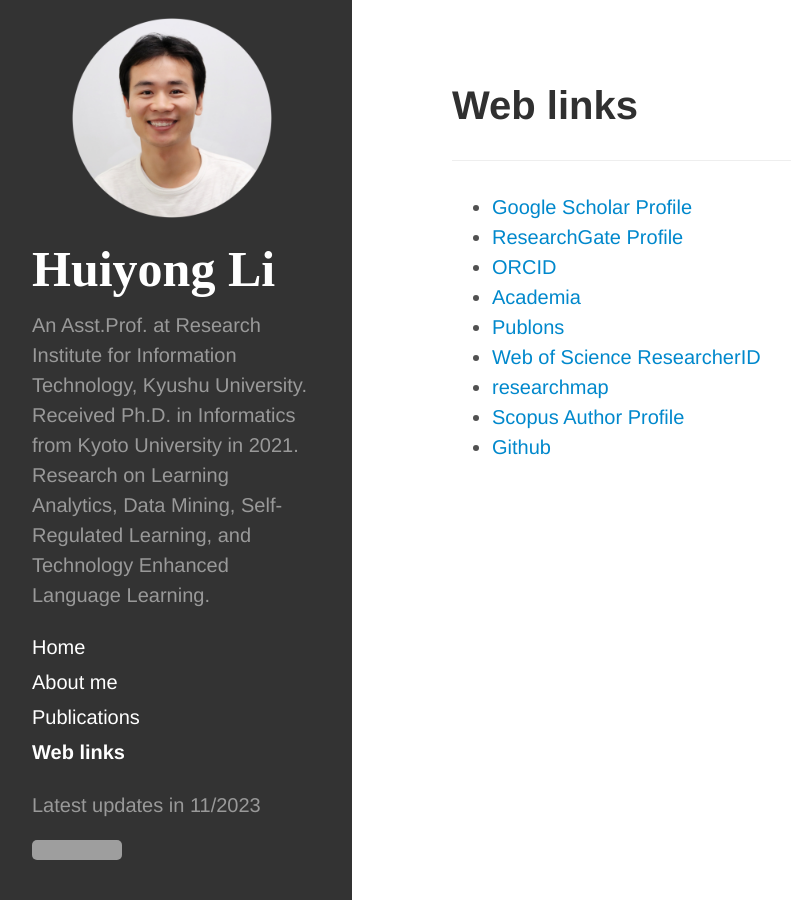
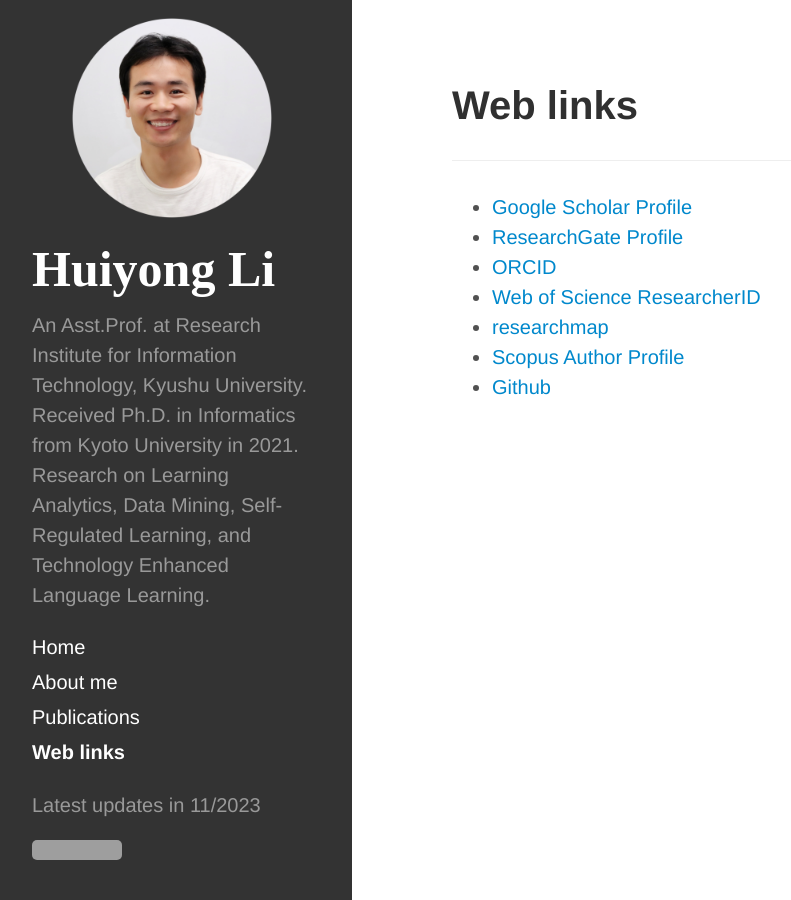
Before and after one commit to li-huiyong/li-huiyong.github.io, a Jekyll site: the page built from web-links.md, in a window 1280 px wide. Shown: the whole page, without its empty margins (8-799 px from the left). Built offline with Jekyll 4.4.1, drawn with Linux system fonts in a browser that asks for light colours; nearby versions of some CDN libraries; some web fonts are replaced; grey boxes are pictures that could not be loaded.

Commit message:
del links of Academia and Publons

```diff
--- a/web-links.md
+++ b/web-links.md
@@ -8,8 +8,6 @@ ___
 * [Google Scholar Profile](https://scholar.google.com/citations?user=TlruLP0AAAAJ&hl=en){:target="_blank"}
 * [ResearchGate Profile](https://www.researchgate.net/profile/Huiyong_Li5){:target="_blank"}
 * [ORCID](https://orcid.org/0000-0001-9916-7908){:target="_blank"}
-* [Academia](https://kyoto-u.academia.edu/HuiyongLi){:target="_blank"}
-* [Publons](https://publons.com/researcher/1814352){:target="_blank"}
 * [Web of Science ResearcherID](https://www.webofscience.com/wos/author/record/X-8349-2018){:target="_blank"}
 * [researchmap](https://researchmap.jp/lihuiyong){:target="_blank"}
 * [Scopus Author Profile](https://www.scopus.com/authid/detail.uri?authorId=57203988596){:target="_blank"}
```
